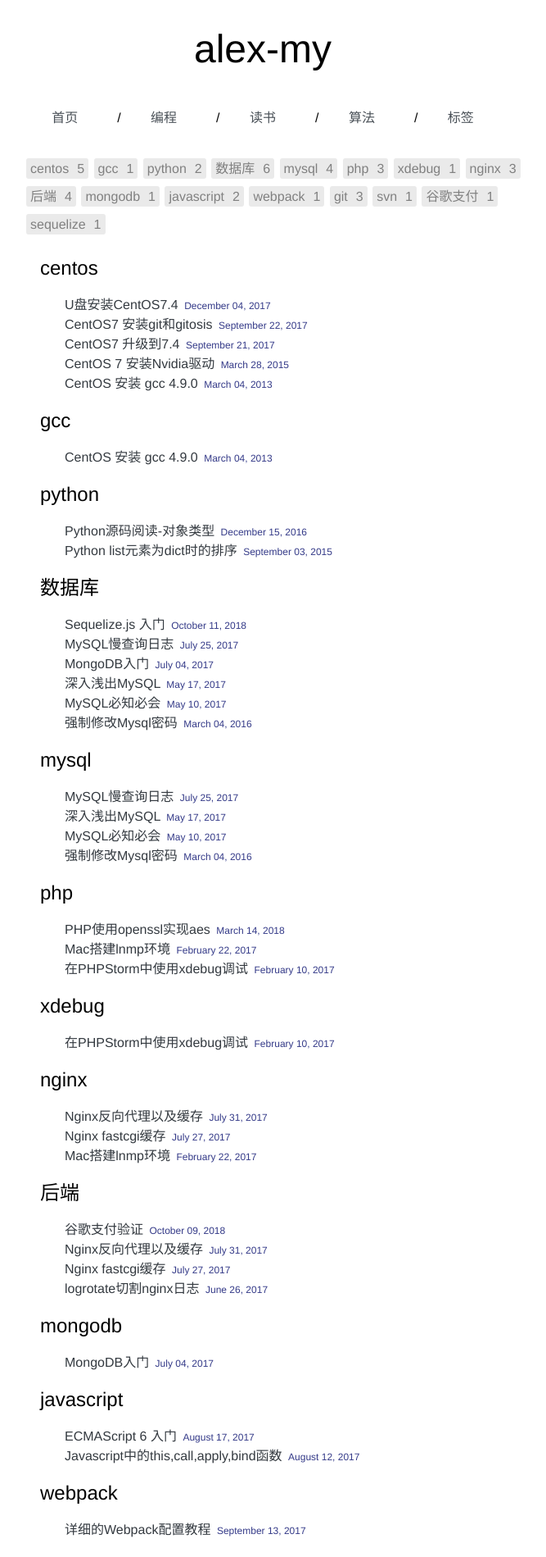
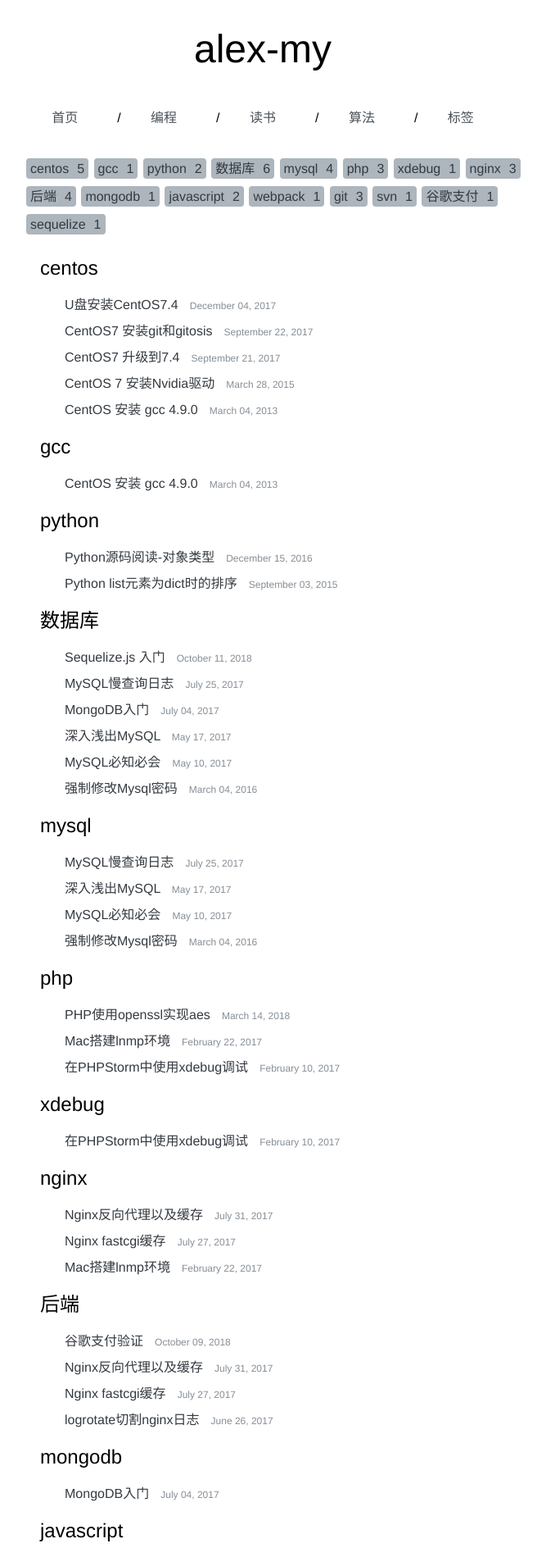
Before and after one commit to alex-my/alex-my.github.io, a Jekyll site: the page built from tags.html, in a window 1280 px wide. Shown: the top 1899 px of the page at 82% size, without its empty margins (319-986 px from the left). Built offline with Jekyll 4.4.1, drawn with Linux system fonts in a browser that asks for light colours; comment, search, counter and statistics services are not loaded.

Commit message:
美化tags页面

```diff
--- a/_sass/_tags.scss
+++ b/_sass/_tags.scss
@@ -3,18 +3,18 @@
     width: 50%;
 
     .label {
-        >li {
+        li {
             margin: 0;
             font-size: 1rem;
             font-weight: 300;
             display: inline;
 
-            >a {
+            a {
                 display: inline-block;
-                margin: 1px;
-                color: gray;
-                background-color: #eaeaea;
-                border-radius: 3px;
+                margin: .0625rem;
+                color: $oc-gray-8;
+                background-color: $oc-gray-5;
+                border-radius: .25rem;
 
                 span {
                     float: left;
@@ -33,28 +33,34 @@
         margin-left: 3rem;
 
         .tag {
-            a {
-                color: #343a40;
+
+            li {
+                margin: 0.5rem 0 0 0;
+
+                a {
+                    color: $oc-gray-8;
+                }
+
+                .time {
+                    color: $oc-gray-6;
+                    font-size: .75rem;
+                    font-weight: 400;
+                    margin-left: .6rem;
+                }
             }
 
-            .time {
-                color: #343a88;
-                font-size: .75rem;
-                font-weight: 300;
-                margin-left: 3px;
-            }
         }
     }
 
 }
 
-@media screen and (max-width: 900px) {
+@include media-query($lg) {
     .tags {
         width: 90%;
     }
 }
 
-@media screen and (max-width: 400px) {
+@include media-query($xs) {
     .tags {
         width: 100%;
     }
```
